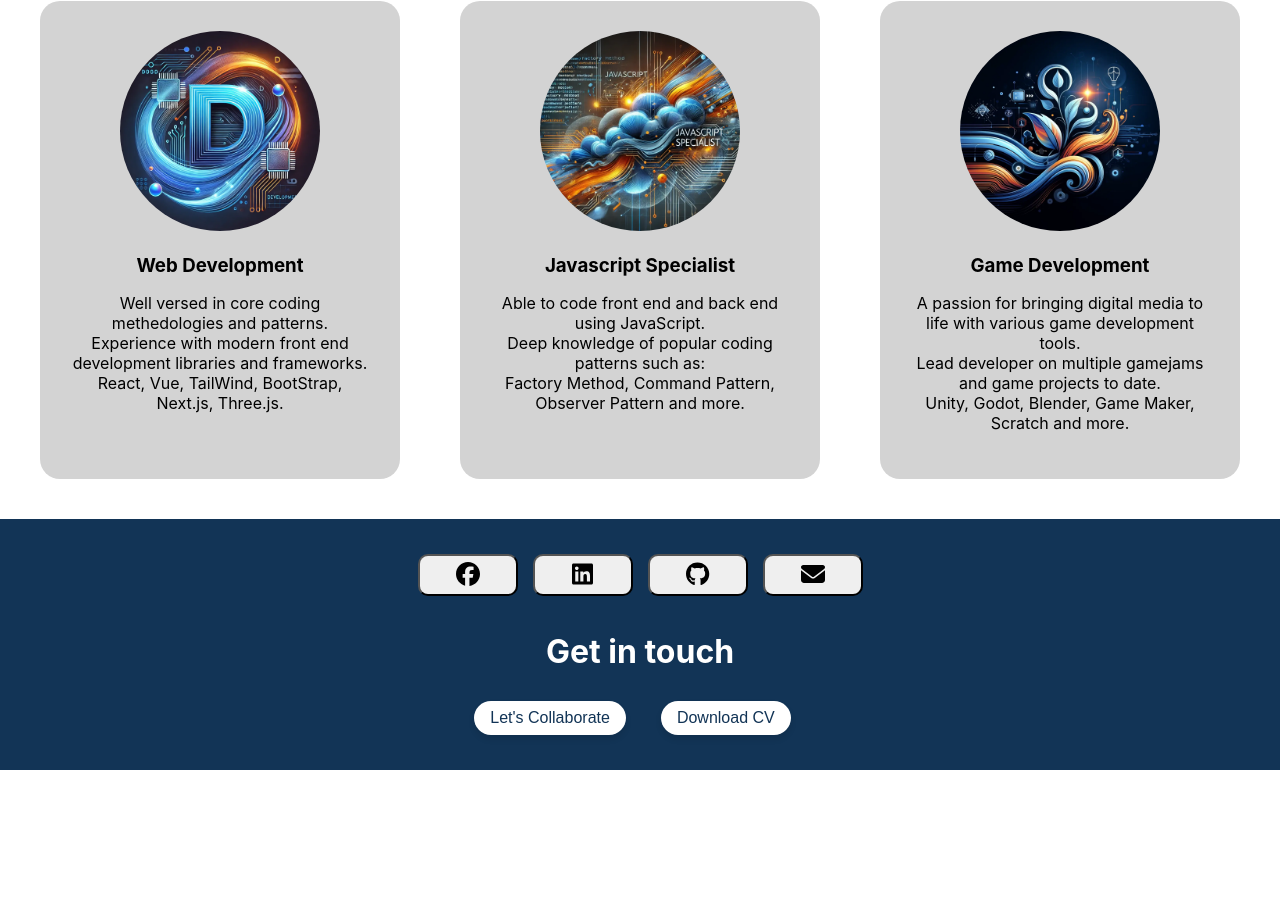
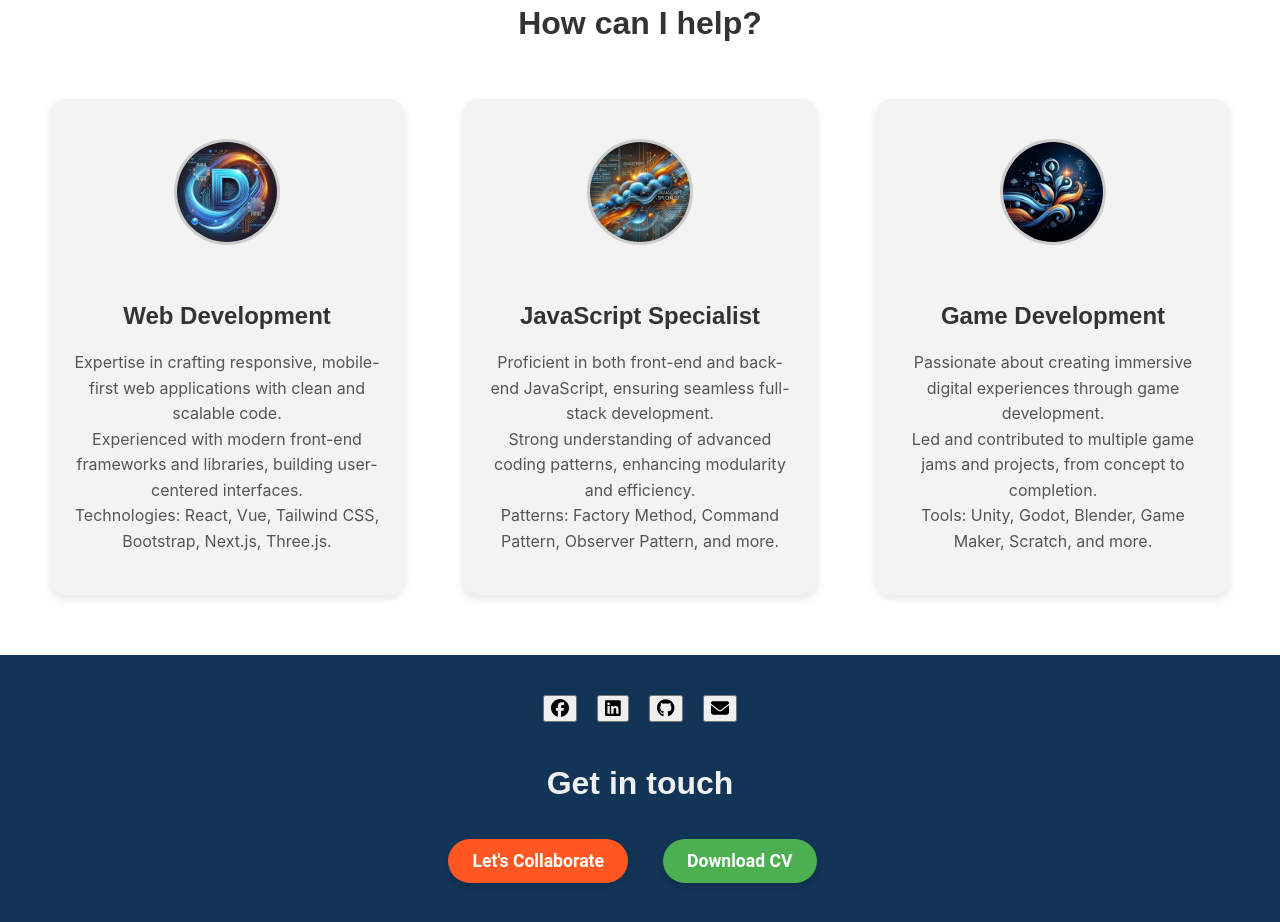
Before and after one commit to KnightIdeas/ki-portfolio-website, a React (Create React App) app: page / in a window 1280 px wide. Shown: the part 998-1920 px from the top of the page. Before the commit the page ends 1768 px from the top, so only its background shows below. Built offline with nearby package versions, Linux system fonts and the light colour scheme.

Commit message:
Website: Update multiple
Update the project order.
Change overall fonts.
Update footer and styling.

```diff
--- a/src/components/CallToAction.css
+++ b/src/components/CallToAction.css
@@ -2,19 +2,19 @@
 
 .footer-container {
   display: flex;
-  justify-content: space-between; /* Spreads out sections evenly */
+  justify-content: space-between;
   align-items: center;
-  padding: 15px;
-  background-color: #123456;  /* A dark background for contrast */
+  padding: 20px;
+  background-color: #123456; /* Dark background for high contrast */
   color: white;
-  flex-wrap: wrap;  /* Allows content to wrap for smaller screens */
+  flex-wrap: wrap;
   box-sizing: border-box;
   width: 100%;
 }
 
 .footer-interior {
   display: flex;
-  justify-content: center;  /* Center the social icons horizontally */
+  justify-content: center;
   align-items: center;
   width: 100%;
   margin-top: 20px;
@@ -23,80 +23,116 @@
 .call-to-action {
   flex: 1;
   text-align: center;
-  padding: 10px 20px;  /* Reduced padding for compact size */
+  padding: 10px 20px;
 }
 
 .call-to-action h2 {
   margin-bottom: 20px;
-  font-size: 2rem;  /* Smaller heading size */
+  font-size: 2rem;
+  color: #f0f0f0;
 }
 
+/* Call-to-action buttons */
 .call-to-action button {
-  padding: 8px 16px;  /* Reduced button size */
-  font-size: 1rem;
-  color: #123456;
-  background-color: white;
+  padding: 12px 24px;
+  font-size: 1.1rem;
   border: none;
   border-radius: 25px;
   cursor: pointer;
   transition: background-color 0.3s ease, transform 0.2s ease;
-  margin: 10px;  /* Adds space between buttons */
-  box-shadow: 0 4px 6px rgba(0, 0, 0, 0.1);  /* Soft shadow for better effect */
+  margin: 10px;
+  box-shadow: 0 4px 6px rgba(0, 0, 0, 0.1);
 }
 
-.call-to-action button:hover {
-  background-color: #f0f0f0;
+/* Collaborate Button - Primary Action */
+.call-to-action .collaborate-btn {
+  background-color: #ff5722; /* Distinct color for emphasis */
+  color: white;
+}
+
+.call-to-action .collaborate-btn:hover {
+  background-color: #e64a19; /* Darker shade on hover */
   transform: scale(1.05);
 }
 
+/* Download CV Button - Secondary Action */
+.call-to-action .cv-btn {
+  background-color: #4CAF50; /* Different color to set it apart */
+  color: white;
+}
+
+.call-to-action .cv-btn:hover {
+  background-color: #388E3C; /* Darker shade on hover */
+  transform: scale(1.05);
+}
+
+/* Social icons styling */
 .social-icons {
   display: flex;
-  justify-content: center;  /* Center the icons */
-  gap: 15px;  /* Space between icons */
-}
-
-.social-icon {
-  font-size: 1.5rem;
-  padding: 5px;
-  border-radius: 10px;
-  width: 100px;
+  justify-content: center;
+  gap: 20px; /* Larger gap for better spacing */
 }
 
 .social-icons a {
-  font-size: 2.5rem;  /* Large, clear icons */
-  color: #ffffff;  /* White icon color */
+  font-size: 2.8rem; /* Larger icon size */
+  color: #ffffff;
+  position: relative;
   transition: color 0.3s ease;
 }
 
 .social-icons a:hover {
-  color: #f0f0f0;  /* Slight color change on hover */
+  color: #ff5722; /* Highlight color on hover for visibility */
 }
 
-/* Responsive for smaller screens */
+/* Tooltips for social icons */
+.social-icons a::after {
+  content: attr(data-tooltip); /* Tooltip content from data attribute */
+  position: absolute;
+  bottom: -30px;
+  left: 50%;
+  transform: translateX(-50%);
+  background-color: rgba(0, 0, 0, 0.75);
+  color: white;
+  padding: 5px 10px;
+  border-radius: 5px;
+  font-size: 0.8rem;
+  white-space: nowrap;
+  opacity: 0;
+  transition: opacity 0.3s ease;
+  pointer-events: none;
+}
+
+.social-icons a:hover::after {
+  opacity: 1;
+}
+
+.call-to-action .collaborate-btn {
+  background-color: #ff5722;
+  color: white;
+}
+
+.call-to-action .cv-btn {
+  background-color: #4CAF50;
+  color: white;
+}
+
+/* Responsive adjustments for smaller screens */
 @media screen and (max-width: 768px) {
   .footer-container {
-      flex-direction: column;
-      padding: 20px;
-      width: 100%;
+    flex-direction: column;
+    padding: 20px;
+    width: 100%;
   }
 
   .call-to-action h2 {
-      font-size: 1.8rem;
+    font-size: 1.8rem;
   }
 
   .call-to-action button {
-      font-size: 0.9rem;
+    font-size: 1rem;
   }
 
   .footer-interior {
-      margin-top: 15px;
-  }
-
-  .social-icon {
-    font-size: 1.5rem;
-    padding: 2.5px;
-    border-radius: 10px;
-    width: 80px;
-    height: 50px;
+    margin-top: 15px;
   }
 }
--- a/src/components/CallToAction.js
+++ b/src/components/CallToAction.js
@@ -1,14 +1,11 @@
-import React from "react";
+import React, { useState } from "react";
 import LinkButton from "./LinkButton";
 import './CallToAction.css';
 import { FontAwesomeIcon } from "@fortawesome/react-fontawesome";
 import { faFacebook, faLinkedin, faGithub } from "@fortawesome/free-brands-svg-icons"; // Brand icons
 import { faEnvelope } from "@fortawesome/free-solid-svg-icons"; // Envelope from solid icons
-import Modal from "./Modal";
 import ModalContact from "./ModalContact";
-import { useState } from "react";
 import CurrentCV from '../assets/files/WebDevCV-ChristopherKnight-15-12-23.pdf';
-
 
 function CallToAction() {
     const [isModalOpen, setModalOpen] = useState(false);
@@ -25,34 +22,35 @@ function CallToAction() {
         <div className="footer-container">
             <section className="footer-interior">
                 <div className="social-icons">
-                    <LinkButton to='https://www.facebook.com/KnightIdeas' external={true} className='social-icon'>
-                        <FontAwesomeIcon icon={faFacebook} className="facebook-icon" />
+                    {/* Social Icons with Tooltips */}
+                    <LinkButton to='https://www.facebook.com/KnightIdeas' data-tooltip="Facebook" external={true} className='social-icon'>
+                        <FontAwesomeIcon icon={faFacebook} />
                     </LinkButton>
-                    <LinkButton to='https://www.linkedin.com/in/knightideas/' external={true} className='social-icon'>
-                        <FontAwesomeIcon icon={faLinkedin} className="linkedin-icon" />
+                    <LinkButton to='https://www.linkedin.com/in/knightideas/' data-tooltip="LinkedIn" external={true} className='social-icon'>
+                        <FontAwesomeIcon icon={faLinkedin} />
                     </LinkButton>
-                    <LinkButton to='https://github.com/KnightIdeas' external={true} className='social-icon'>
-                        <FontAwesomeIcon icon={faGithub} className="github-icon" />
+                    <LinkButton to='https://github.com/KnightIdeas' data-tooltip="GitHub" external={true} className='social-icon'>
+                        <FontAwesomeIcon icon={faGithub} />
                     </LinkButton>
-                    <LinkButton to='mailto:chris@knightideas.co.uk' external={true} className='social-icon'>
-                        <FontAwesomeIcon icon={faEnvelope} className="envelope-icon" />
+                    <LinkButton to='mailto:chris@knightideas.co.uk' data-tooltip="Email" external={true} className='social-icon'>
+                        <FontAwesomeIcon icon={faEnvelope} />
                     </LinkButton>
                 </div>
             </section>
             <section className="call-to-action">
                 <h2>Get in touch</h2>
-                <button onClick={handleContactClick}>Let's Collaborate</button>
 
-                {/* Download CV Button */}
+                {/* "Let's Collaborate" button with a unique class */}
+                <button onClick={handleContactClick} className="collaborate-btn">Let's Collaborate</button>
+
+                {/* "Download CV" button with a unique class */}
                 <a href={CurrentCV} className='nav-link'>
-                    <button>Download CV</button>
+                    <button className="cv-btn">Download CV</button>
                 </a>
             </section>
 
-
             <ModalContact isOpen={isModalOpen} onClose={handleCloseModal} />
         </div>
-
     );
 }
 
--- a/src/components/Projects.js
+++ b/src/components/Projects.js
@@ -172,7 +172,7 @@ const Projects = () => {
     window.open(currentProject.link);
   };
 
-  const projectTypes = [GAMES, APPS, AI_APPS];
+  const projectTypes = [APPS, AI_APPS, GAMES];
 
   const categorizedProjects = projectTypes.map(type => ({
     type,
--- a/src/components/Services.css
+++ b/src/components/Services.css
@@ -1,82 +1,111 @@
 /* Services.css */
 .services {
-  padding: 40px 40px;
+  padding: 60px 40px; /* Increased padding for more breathing space */
   background: #fff;
-}
-
-.service-item img {
-  width: 200px;  /* Set as needed */
-  height: auto;
-  border-radius: 50%;  /* Makes the image round */
 }
 
 .services h2 {
   text-align: center;
-  margin-bottom: 40px;
+  margin-bottom: 50px; /* More margin to separate the title */
+  font-size: 2rem; /* Larger font size for section title */
+  color: #333;
 }
 
 .service-list {
   display: flex;
-  flex-wrap: wrap; /* Ensures wrapping of items */
+  flex-wrap: wrap;
   justify-content: space-between;
-  gap: 10px; /* Adds spacing between cards */
+  gap: 20px; /* Increased gap for more separation between cards */
+  padding: 0 10px; /* Add some horizontal padding for better balance */
 }
 
 .service-item {
-  box-sizing: border-box; /* Ensure padding and borders are included in the element's total width/height */
-  flex: 1 1 30%; /* Each item takes up roughly 30% of the row */
-  max-width: 30%; /* Ensure items don't grow beyond 30% width */
+  box-sizing: border-box;
+  flex: 1 1 30%;
+  max-width: 30%;
   text-align: center;
-  background-color: lightgray;
-  border-radius: 20px;
-  padding: 30px;
+  background-color: #f3f3f3; /* Lighter background color for a softer look */
+  border-radius: 15px; /* Adjusted radius for subtle rounding */
+  padding: 40px 20px; /* Consistent padding for text and images */
+  box-shadow: 0 4px 8px rgba(0, 0, 0, 0.1); /* Soft shadow for depth */
+  transition: transform 0.3s ease, box-shadow 0.3s ease; /* Transition effect */
 }
 
-/* List items inside the cards */
-.service-item ul {
-  list-style: none;
-  padding-left: 0;
+/* Hover effect for cards */
+.service-item:hover {
+  transform: translateY(-5px); /* Slight lift on hover */
+  box-shadow: 0 8px 16px rgba(0, 0, 0, 0.2); /* Enhanced shadow on hover */
 }
 
-.service-item ul li {
-  text-align: center;
-  font-size: 1rem;
+.service-item img {
+  width: 100px; /* Uniform icon size */
+  height: 100px;
+  border-radius: 50%; /* Keeps icons round */
+  margin-bottom: 20px; /* Consistent spacing below icon */
+  object-fit: cover; /* Ensures image is fully contained */
+  border: 3px solid #ccc; /* Border around icons for consistency */
 }
 
 .service-item h3 {
   margin-bottom: 15px;
+  font-size: 1.5rem;
+  color: #333;
 }
 
-.service-item p {
+.service-item ul {
+  list-style: none;
+  padding-left: 0;
+  margin: 0;
+}
+
+.service-item ul li {
   font-size: 1rem;
-  text-align: center;
+  line-height: 1.6;
+  color: #555; /* Softer color for readability */
 }
 
 /* Responsive adjustments */
 @media (max-width: 1024px) {
   .service-item {
-    flex: 1 1 45%; /* Take up 45% of the row for two items per row */
+    flex: 1 1 45%;
     max-width: 45%;
+    padding: 30px 15px; /* Slightly reduced padding on medium screens */
   }
 }
 
 @media (max-width: 768px) {
   .service-item img {
-    height: auto;
+    width: 80px;
+    height: 80px;
   }
 
   .service-item {
-    flex: 1 1 100%; /* Full-width items on smaller screens */
+    flex: 1 1 100%;
     max-width: 100%;
+    padding: 25px 10px; /* Reduced padding for smaller screens */
+  }
+
+  .services h2 {
+    font-size: 1.8rem; /* Slightly smaller section title */
   }
 }
 
 @media (max-width: 480px) {
-  .service-item img {
-    height: auto;
+  .service-item {
+    margin: 10px 0; /* Reduced margin between cards */
   }
 
-  .service-item {
-    margin: 10px 0; /* Reduce margin for smaller screens */
+  .service-item img {
+    width: 70px;
+    height: 70px; /* Smaller icon size for small screens */
+  }
+
+  .service-item ul li {
+    font-size: 0.9rem; /* Smaller font for tight spaces */
+  }
+
+  .services h2 {
+    font-size: 1.6rem;
+    margin-bottom: 30px; /* Less spacing on small screens */
   }
 }
--- a/src/components/Services.js
+++ b/src/components/Services.js
@@ -10,51 +10,55 @@ function Services() {
         <section className='services'>
             <h2>How can I help?</h2>
             <div className='service-list'>
+
                 <div className='service-item'>
-                    <img src={image1Src} alt="Service description" />
+                    <img src={image1Src} alt="Web Development" />
                     <h3>Web Development</h3>
                     <ul>
                         <li>
-                            Well versed in core coding methedologies and patterns.
+                            Expertise in crafting responsive, mobile-first web applications with clean and scalable code.
                         </li>
                         <li>
-                            Experience with modern front end development libraries and frameworks.
+                            Experienced with modern front-end frameworks and libraries, building user-centered interfaces.
                         </li>
                         <li>
-                            React, Vue, TailWind, BootStrap, Next.js, Three.js.
+                            Technologies: React, Vue, Tailwind CSS, Bootstrap, Next.js, Three.js.
                         </li>
                     </ul>
                 </div>
+
                 <div className='service-item'>
-                    <img src={image2Src} alt="Service description" />
-                    <h3>Javascript Specialist</h3>
+                    <img src={image2Src} alt="JavaScript Specialist" />
+                    <h3>JavaScript Specialist</h3>
                     <ul>
                         <li>
-                            Able to code front end and back end using JavaScript.
+                            Proficient in both front-end and back-end JavaScript, ensuring seamless full-stack development.
                         </li>
                         <li>
-                            Deep knowledge of popular coding patterns such as:
+                            Strong understanding of advanced coding patterns, enhancing modularity and efficiency.
                         </li>
                         <li>
-                            Factory Method, Command Pattern, Observer Pattern and more.
+                            Patterns: Factory Method, Command Pattern, Observer Pattern, and more.
                         </li>
                     </ul>
                 </div>
+
                 <div className='service-item'>
-                    <img src={image3Src} alt="Service description" />
+                    <img src={image3Src} alt="Game Development" />
                     <h3>Game Development</h3>
                     <ul>
                         <li>
-                            A passion for bringing digital media to life with various game development tools.
+                            Passionate about creating immersive digital experiences through game development.
                         </li>
                         <li>
-                            Lead developer on multiple gamejams and game projects to date.
+                            Led and contributed to multiple game jams and projects, from concept to completion.
                         </li>
                         <li>
-                            Unity, Godot, Blender, Game Maker, Scratch and more.
+                            Tools: Unity, Godot, Blender, Game Maker, Scratch, and more.
                         </li>
                     </ul>
                 </div>
+
             </div>
         </section>
     );
--- a/src/index.css
+++ b/src/index.css
@@ -7,7 +7,128 @@ body {
   -moz-osx-font-smoothing: grayscale;
 }
 
+h1, h2, h3, h4, h5, h6 {
+  font-family: 'Poppins', sans-serif;
+}
+
+h1 {
+  font-size: 60px;
+  font-weight: 700;
+}
+
+h2 {
+  font-size: 36px;
+  font-weight: 600;
+}
+
+p, body {
+  font-size: 16px;
+  line-height: 1.6;
+}
+
+button {
+  font-size: 18px;
+  font-weight: 600;
+}
+
+button {
+  font-family: 'Roboto', sans-serif;
+  font-weight: bold;
+}
+
 code {
   font-family: source-code-pro, Menlo, Monaco, Consolas, 'Courier New',
     monospace;
 }
+
+@media (max-width: 1200px) {
+  h1 {
+    font-size: 48px;
+  }
+
+  h2 {
+    font-size: 32px;
+  }
+
+  body {
+    font-size: 15px;
+  }
+}
+
+@media (max-width: 992px) {
+  h1 {
+    font-size: 42px;
+  }
+
+  h2 {
+    font-size: 28px;
+  }
+
+  body {
+    font-size: 14px;
+    padding: 0 15px; /* Adds padding to prevent text from touching screen edges */
+  }
+
+  .service-box {
+    flex-direction: column; /* Stack elements vertically in each box */
+    padding: 20px; /* Adjust padding as needed */
+  }
+}
+
+@media (max-width: 768px) {
+  h1 {
+    font-size: 36px;
+  }
+
+  h2 {
+    font-size: 24px;
+  }
+
+  body {
+    font-size: 14px;
+  }
+
+  .hero-section {
+    flex-direction: column;
+    text-align: center; /* Center-aligns text for small screens */
+  }
+
+  .service-container {
+    display: flex;
+    flex-direction: column; /* Stacks service boxes vertically */
+    gap: 20px;
+  }
+
+  .contact-icons {
+    justify-content: center; /* Centers contact icons */
+  }
+}
+
+@media (max-width: 576px) {
+  h1 {
+    font-size: 28px;
+  }
+
+  h2 {
+    font-size: 20px;
+  }
+
+  body {
+    font-size: 13px;
+  }
+
+  .button {
+    font-size: 16px;
+    padding: 10px 20px; /* Smaller padding on buttons */
+  }
+
+  .service-box {
+    padding: 15px; /* Adjust padding for small screens */
+  }
+
+  .footer {
+    flex-direction: column;
+    align-items: center; /* Centers content in footer */
+    text-align: center;
+  }
+}
```
